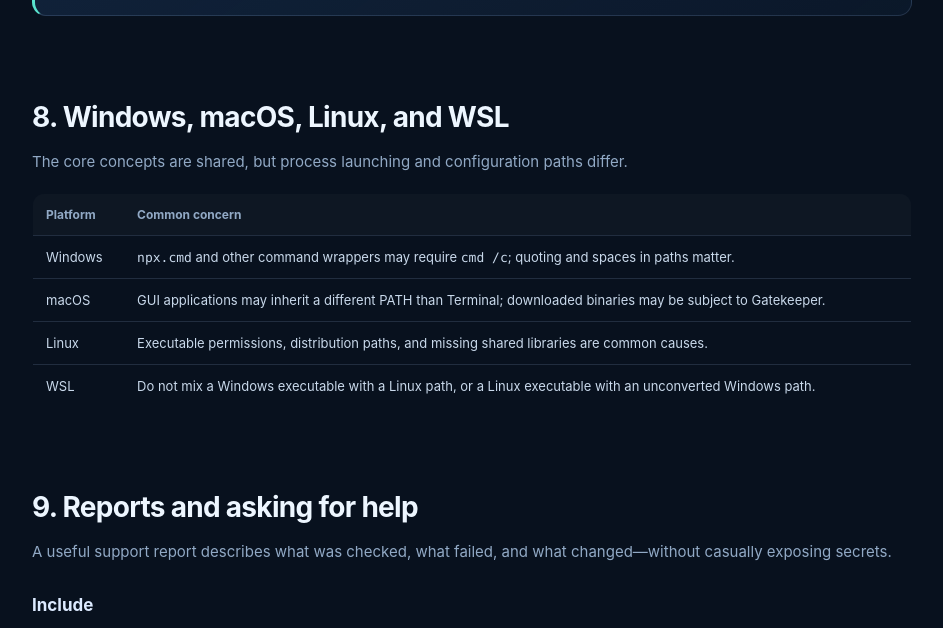
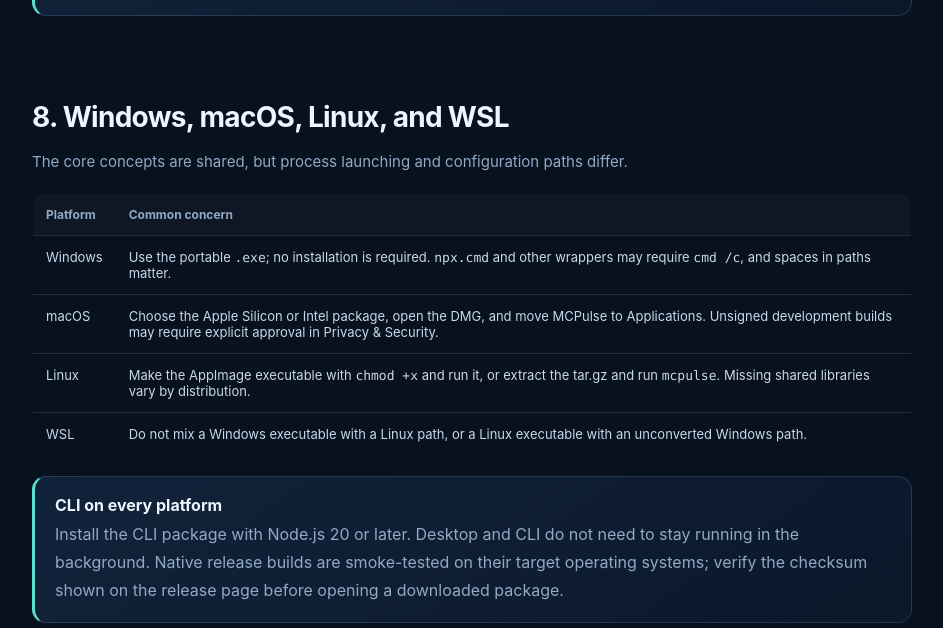
Before and after one commit to beyond5525/MCPMender, a website: page docs/MCPulse-Handbook.html in a window 1280 px wide. Shown: the part 5259-5887 px from the top of the page, without its empty margins (314-1257 px from the left). Drawn offline with Linux system fonts and the light colour scheme.

Commit message:
ci: add native cross-platform release builds

```diff
--- a/docs/MCPulse-Handbook.html
+++ b/docs/MCPulse-Handbook.html
@@ -400,11 +400,12 @@ mcpulse repair --apply-safe</pre>
           {
             id: "platforms", title: "8. Windows, macOS, Linux, and WSL", lead: "The core concepts are shared, but process launching and configuration paths differ.",
             html: `<table><thead><tr><th>Platform</th><th>Common concern</th></tr></thead><tbody>
-              <tr><td>Windows</td><td><code>npx.cmd</code> and other command wrappers may require <code>cmd /c</code>; quoting and spaces in paths matter.</td></tr>
-              <tr><td>macOS</td><td>GUI applications may inherit a different PATH than Terminal; downloaded binaries may be subject to Gatekeeper.</td></tr>
-              <tr><td>Linux</td><td>Executable permissions, distribution paths, and missing shared libraries are common causes.</td></tr>
+              <tr><td>Windows</td><td>Use the portable <code>.exe</code>; no installation is required. <code>npx.cmd</code> and other wrappers may require <code>cmd /c</code>, and spaces in paths matter.</td></tr>
+              <tr><td>macOS</td><td>Choose the Apple Silicon or Intel package, open the DMG, and move MCPulse to Applications. Unsigned development builds may require explicit approval in Privacy &amp; Security.</td></tr>
+              <tr><td>Linux</td><td>Make the AppImage executable with <code>chmod +x</code> and run it, or extract the tar.gz and run <code>mcpulse</code>. Missing shared libraries vary by distribution.</td></tr>
               <tr><td>WSL</td><td>Do not mix a Windows executable with a Linux path, or a Linux executable with an unconverted Windows path.</td></tr>
-            </tbody></table>`
+            </tbody></table>
+            <div class="callout"><strong>CLI on every platform</strong><p>Install the CLI package with Node.js 20 or later. Desktop and CLI do not need to stay running in the background. Native release builds are smoke-tested on their target operating systems; verify the checksum shown on the release page before opening a downloaded package.</p></div>`
           },
           {
             id: "reports", title: "9. Reports and asking for help", lead: "A useful support report describes what was checked, what failed, and what changed—without casually exposing secrets.",
@@ -565,11 +566,12 @@ mcpulse repair --apply-safe</pre>
           {
             id: "platforms", title: "8. Windows、macOS、Linux 与 WSL", lead: "核心原理相同，但不同系统的进程启动和配置路径存在差异。",
             html: `<table><thead><tr><th>平台</th><th>常见问题</th></tr></thead><tbody>
-              <tr><td>Windows</td><td><code>npx.cmd</code> 等命令可能需要 <code>cmd /c</code>；带空格路径和引号规则很重要。</td></tr>
-              <tr><td>macOS</td><td>图形软件取得的 PATH 可能与终端不同；下载的程序还可能受到 Gatekeeper 限制。</td></tr>
-              <tr><td>Linux</td><td>可执行权限、不同发行版路径和缺失动态库比较常见。</td></tr>
+              <tr><td>Windows</td><td>直接运行便携版 <code>.exe</code>，无需安装。<code>npx.cmd</code> 等命令可能需要 <code>cmd /c</code>，带空格路径和引号规则很重要。</td></tr>
+              <tr><td>macOS</td><td>按电脑选择 Apple 芯片版或 Intel 版，打开 DMG 后把 MCPulse 移入“应用程序”。未签名的开发包可能需要在“隐私与安全性”中明确允许。</td></tr>
+              <tr><td>Linux</td><td>对 AppImage 执行 <code>chmod +x</code> 后运行；也可解压 tar.gz 并运行 <code>mcpulse</code>。不同发行版缺失的动态库可能不同。</td></tr>
               <tr><td>WSL</td><td>不要让 Windows 程序直接使用 Linux 路径，也不要让 Linux 程序使用未转换的 Windows 路径。</td></tr>
-            </tbody></table>`
+            </tbody></table>
+            <div class="callout"><strong>所有平台都可使用命令行</strong><p>安装 CLI 包需要 Node.js 20 或更高版本。Desktop 和 CLI 平时都不需要常驻后台。正式发布包会在对应操作系统上执行冒烟验证；打开下载文件前，请核对发布页给出的校验值。</p></div>`
           },
           {
             id: "reports", title: "9. 导出报告与寻求帮助", lead: "一份有用的报告应该说明检查内容、失败位置和修改情况，同时避免泄露秘密。",
@@ -730,11 +732,12 @@ mcpulse repair --apply-safe</pre>
           {
             id: "platforms", title: "8. Windows・macOS・Linux・WSL", lead: "基本概念は共通ですが、プロセス起動と設定パスは OS ごとに異なります。",
             html: `<table><thead><tr><th>プラットフォーム</th><th>一般的な注意点</th></tr></thead><tbody>
-              <tr><td>Windows</td><td><code>npx.cmd</code> などで <code>cmd /c</code> が必要な場合があります。空白を含むパスと引用符にも注意します。</td></tr>
-              <tr><td>macOS</td><td>GUI アプリと Terminal で PATH が異なる場合があります。Gatekeeper の制限もあります。</td></tr>
-              <tr><td>Linux</td><td>実行権限、ディストリビューションごとのパス、共有ライブラリ不足が一般的です。</td></tr>
+              <tr><td>Windows</td><td>ポータブル <code>.exe</code> を直接実行でき、インストールは不要です。<code>npx.cmd</code> では <code>cmd /c</code> が必要な場合があり、空白を含むパスにも注意します。</td></tr>
+              <tr><td>macOS</td><td>Apple Silicon 版または Intel 版を選び、DMG を開いて MCPulse をアプリケーションへ移動します。未署名の開発ビルドは「プライバシーとセキュリティ」で明示的な許可が必要な場合があります。</td></tr>
+              <tr><td>Linux</td><td>AppImage に <code>chmod +x</code> を実行して起動するか、tar.gz を展開して <code>mcpulse</code> を実行します。必要な共有ライブラリはディストリビューションごとに異なります。</td></tr>
               <tr><td>WSL</td><td>Windows 実行ファイルと Linux パス、または Linux 実行ファイルと未変換 Windows パスを混在させないでください。</td></tr>
-            </tbody></table>`
+            </tbody></table>
+            <div class="callout"><strong>CLI は全プラットフォームで利用可能</strong><p>CLI パッケージには Node.js 20 以降が必要です。Desktop と CLI は常駐サービスを必要としません。正式リリースは対象 OS でスモークテストされます。ダウンロードしたパッケージを開く前に、リリースページのチェックサムを確認してください。</p></div>`
           },
           {
             id: "reports", title: "9. レポートとサポート依頼", lead: "良いレポートは、何を確認し、どこで失敗し、何が変わったかを秘密を漏らさず伝えます。",
```
Also changed, not shown: .github/workflows/release-builds.yml (added), README.md.
